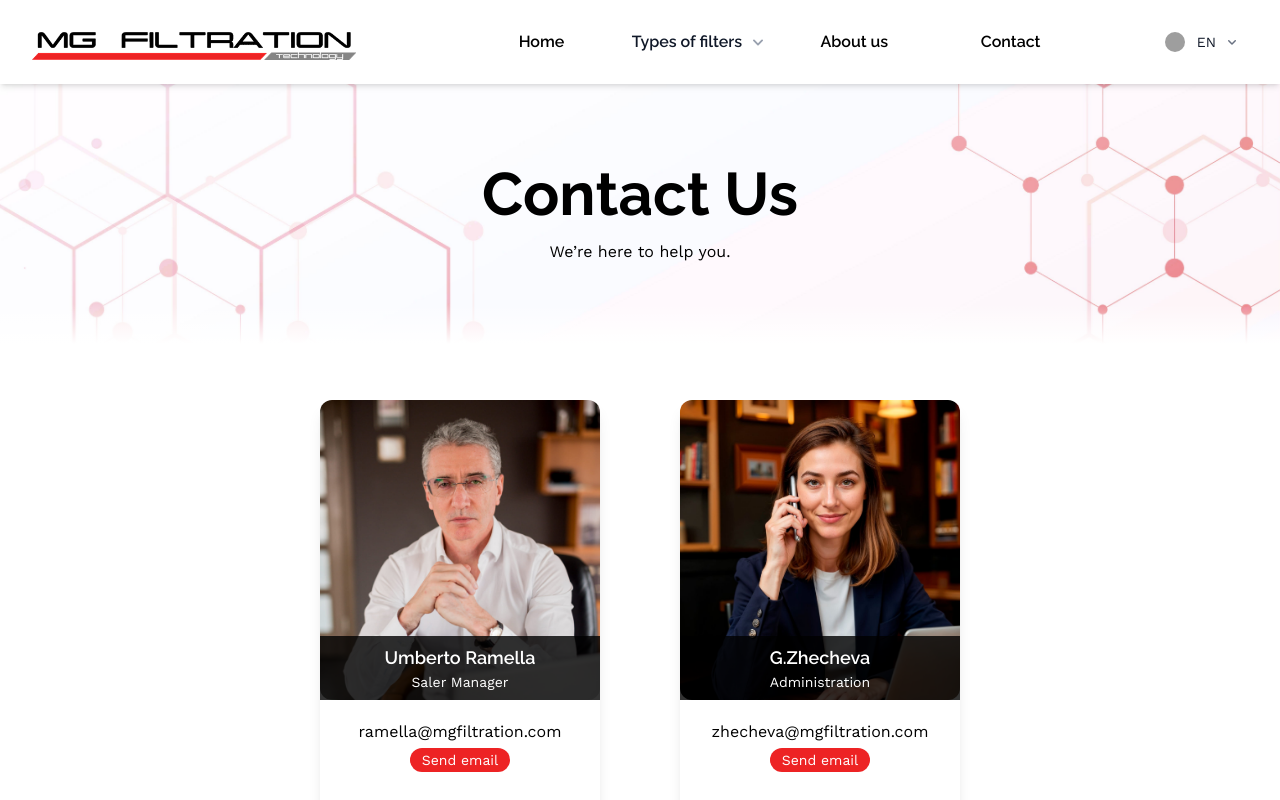
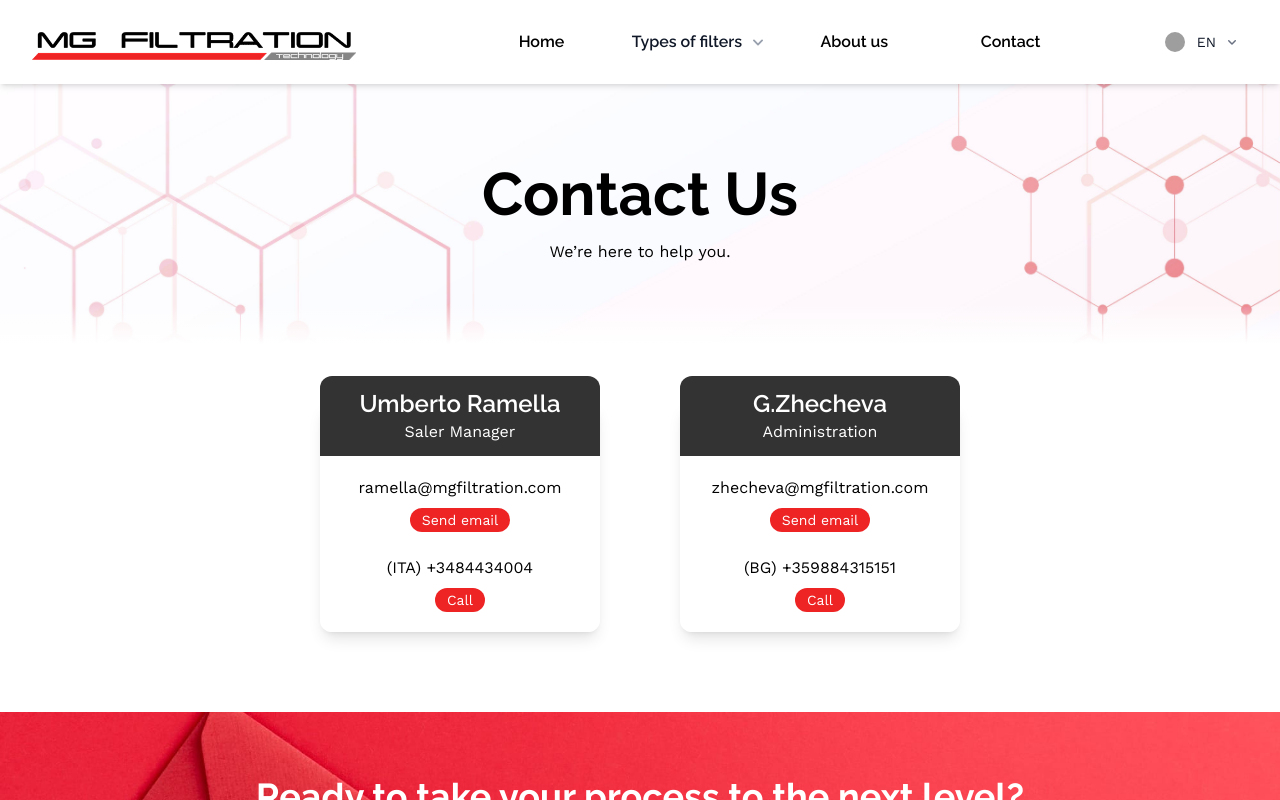
Before and after one commit to nicolassequeira11/mg-filtration, a React (Vite) app: page /en/contact in a window 1280 px wide. Shown: the top 800 px of the page. Built offline with nearby package versions, Linux system fonts and the light colour scheme; grey boxes are pictures that could not be loaded.

Commit message:
contact section updated

```diff
--- a/src/components/elements/Cards.tsx
+++ b/src/components/elements/Cards.tsx
@@ -260,26 +260,85 @@ type ContactCard = {
   textTel: string;
 }
 
-export const ContactCard = ({ image, title, subtitle, email, tel, mailto, telto, textEmail, textTel }: ContactCard) => {
+// export const ContactCard2 = ({ image, title, subtitle, email, tel, mailto, telto, textEmail, textTel }: ContactCard) => {
+//   return(
+//     <div
+//       data-aos="fade-zoom-in"
+//       data-aos-easing="ease-in-back"
+//       data-aos-delay="100"
+//       data-aos-offset="0"
+//       className="bg-white/90 flex w-[280px] min-w-[280px] max-w-[280px] flex-col rounded-xl shadow-lg max-md:mx-auto max-md:w-11/12"
+//     >
+//       <div className="relative">
+//         <img
+//           src={image}
+//           alt=""
+//           className="flex object-cover h-[300px] w-[280px] object-top rounded-xl"
+//         />
+//         <div className="bottom-0 absolute text-center w-full bg-black-mg/80 text-white py-2">
+//           <p className="text-lg font-semibold font-raleway max-md:text-lg">
+//             {title}
+//           </p>
+//           <p className="text-sm">
+//             {subtitle}
+//           </p>
+//         </div>
+//       </div>
+
+//       <div className="p-5 text-center">
+
+//         <div className="flex flex-col gap-y-4">
+//           <a
+//             href={mailto}
+//             className="text-base pb-2 max-md:text-lg flex-col flex"
+//           >
+//             {email}
+//             <span className="mt-1">
+//               <a
+//                 href={mailto}
+//                 className="text-sm bg-red-mg hover:bg-red-mg/80 px-3 py-1 rounded-full text-white"
+//               >
+//                 {textEmail}
+//               </a>
+//             </span>
+//           </a>
+//           <a
+//             href={telto}
+//             className="flex-col flex text-base"
+//           >
+//             {tel}
+//             <span className="mt-1">
+//               <a
+//                 href={telto}
+//                 className="text-sm bg-red-mg hover:bg-red-mg/80 px-3 py-1 rounded-full text-white"
+//               >
+//                 {textTel}
+//               </a>
+//             </span>
+//           </a>
+//         </div>
+//       </div>
+//     </div>
+//   )
+// }
+
+export const ContactCard = ({ title, subtitle, email, tel, mailto, telto, textEmail, textTel }: ContactCard) => {
   return(
     <div
       data-aos="fade-zoom-in"
       data-aos-easing="ease-in-back"
       data-aos-delay="100"
       data-aos-offset="0"
-      className="bg-white/90 flex w-[280px] min-w-[280px] max-w-[280px] flex-col rounded-xl shadow-lg max-md:mx-auto max-md:w-11/12"
+      className="bg-white/90 flex w-[280px] min-w-[280px] max-w-[280px]
+        flex-col rounded-xl shadow-lg max-md:mx-auto max-md:w-11/12"
     >
-      <div className="relative">
-        <img
-          src={image}
-          alt=""
-          className="flex object-cover h-[300px] w-[280px] object-top rounded-xl"
-        />
-        <div className="bottom-0 absolute text-center w-full bg-black-mg/80 text-white py-2">
-          <p className="text-lg font-semibold font-raleway max-md:text-lg">
+      <div className="relative mt-14">
+
+        <div className="bottom-0 absolute rounded-t-xl text-center w-full bg-black-mg/80 text-white py-3">
+          <p className="text-2xl font-semibold font-raleway max-md:text-xl">
             {title}
           </p>
-          <p className="text-sm">
+          <p className="text-md">
             {subtitle}
           </p>
         </div>
@@ -293,7 +352,7 @@ export const ContactCard = ({ image, title, subtitle, email, tel, mailto, telto,
             className="text-base pb-2 max-md:text-lg flex-col flex"
           >
             {email}
-            <span className="mt-1">
+            <span className="mt-2">
               <a
                 href={mailto}
                 className="text-sm bg-red-mg hover:bg-red-mg/80 px-3 py-1 rounded-full text-white"
@@ -307,7 +366,7 @@ export const ContactCard = ({ image, title, subtitle, email, tel, mailto, telto,
             className="flex-col flex text-base"
           >
             {tel}
-            <span className="mt-1">
+            <span className="mt-2">
               <a
                 href={telto}
                 className="text-sm bg-red-mg hover:bg-red-mg/80 px-3 py-1 rounded-full text-white"
```
